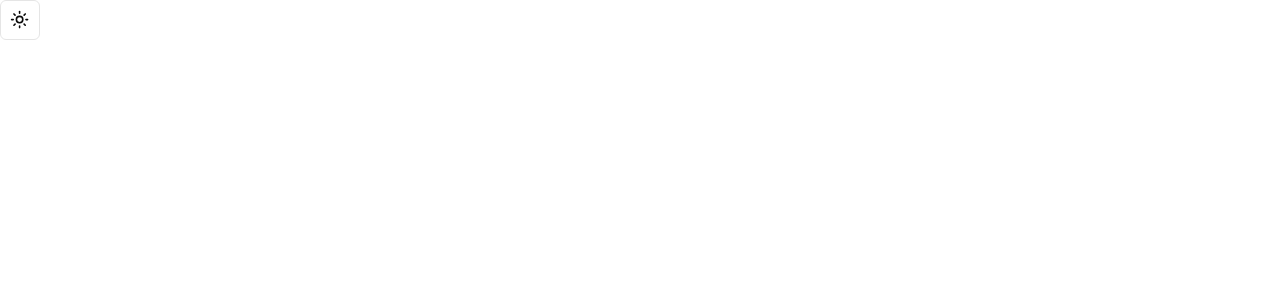
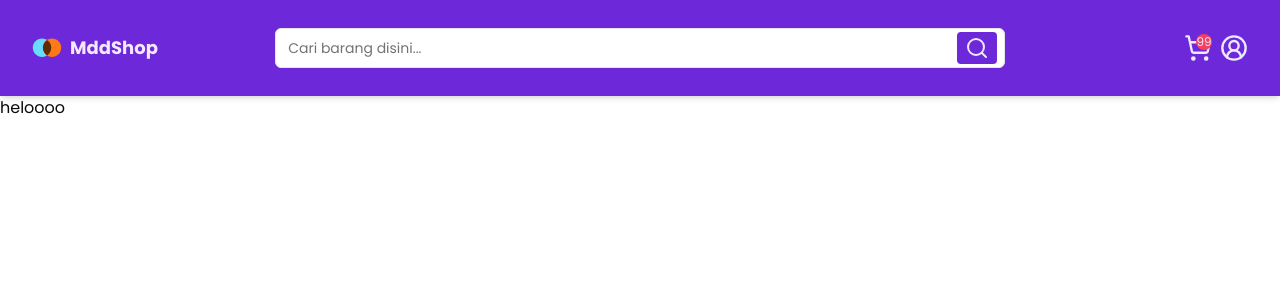
Before and after one commit to ahmaddzidnii/e-commerce, a Next.js app in the folder frontend/: page / in a window 1280 px wide. Shown: the top 300 px of the page. Built offline with nearby package versions, Linux system fonts and the light colour scheme.

Commit message:
frontend: feature: add navbar

```diff
--- /dev/null
+++ b/frontend/app/(e-commerce)/layout.tsx
@@ -0,0 +1,12 @@
+import { Navbar } from "@/components/navbar";
+
+const EcommerceLayout = ({ children }: { children: React.ReactNode }) => {
+  return (
+    <>
+      <Navbar />
+      <main className="pt-24">{children}</main>
+    </>
+  );
+};
+
+export default EcommerceLayout;
--- /dev/null
+++ b/frontend/app/(e-commerce)/page.tsx
@@ -0,0 +1,3 @@
+export default function Home() {
+  return <main>heloooo</main>;
+}
--- a/frontend/app/layout.tsx
+++ b/frontend/app/layout.tsx
@@ -1,10 +1,10 @@
 import type { Metadata } from "next";
-import { Inter } from "next/font/google";
+import { Poppins } from "next/font/google";
 import "./globals.css";
 import NextTopLoader from "nextjs-toploader";
 import { ThemeProvider } from "@/components/providers/theme-provider";
 
-const inter = Inter({ subsets: ["latin"] });
+const poppins = Poppins({ subsets: ["latin"], weight: ["100", "200", "300", "400", "500", "600", "700", "800", "900"] });
 
 export const metadata: Metadata = {
   title: {
@@ -17,11 +17,9 @@ export const metadata: Metadata = {
 export default function RootLayout({ children }: { children: React.ReactNode }) {
   return (
     <html lang="en" suppressHydrationWarning>
-      <body className={inter.className}>
+      <body className={poppins.className}>
         <NextTopLoader showSpinner={false} />
-        <ThemeProvider attribute="class" defaultTheme="system" enableSystem disableTransitionOnChange>
-          {children}
-        </ThemeProvider>
+        {children}
       </body>
     </html>
   );
--- a/frontend/app/page.tsx
+++ /dev/null
@@ -1,9 +0,0 @@
-import { ModeToggle } from "@/components/mode-toogle";
-
-export default function Home() {
-  return (
-    <main>
-      <ModeToggle />
-    </main>
-  );
-}
--- /dev/null
+++ b/frontend/components/logo.tsx
@@ -0,0 +1,13 @@
+import Image from "next/image";
+import Link from "next/link";
+
+export const Logo = () => {
+  return (
+    <Link href="/">
+      <div className="flex items-center gap-x-2">
+        <Image src="/logo.svg" alt="logo" width={30} height={30} />
+        <p className="text-lg text-purple-100 font-bold hidden md:block">MddShop</p>
+      </div>
+    </Link>
+  );
+};
--- /dev/null
+++ b/frontend/components/navbar.tsx
@@ -0,0 +1,47 @@
+"use client";
+import { CircleUserRoundIcon, SearchIcon, ShoppingCartIcon } from "lucide-react";
+import { Logo } from "./logo";
+import Link from "next/link";
+import { Input } from "./ui/input";
+import { useState } from "react";
+
+export const Navbar = () => {
+  const [isSearchExpanded, setIsSearchExpanded] = useState(false);
+  return (
+    <nav className=" w-full h-24 py-2 flex items-center fixed shadow-md bg-violet-700 text-violet-100">
+      <div className="container">
+        <div className=" flex items-center justify-between ">
+          <div className="w-[20%]">
+            <Logo />
+          </div>
+          <div className="w-[60%] relative">
+            <Input
+              className="text-black"
+              placeholder="Cari barang disini..."
+              onChange={(e: any) => {
+                if (e.target.value.length > 0) {
+                  setIsSearchExpanded(true);
+                } else {
+                  setIsSearchExpanded(false);
+                }
+              }}
+            />
+            <div role="button" className="bg-violet-700 absolute top-1 right-2 px-2 py-1 rounded-sm">
+              <SearchIcon className="w-6 h-6" />
+            </div>
+            {isSearchExpanded && <div className="w-full h-[300px] bg-violet-50 absolute top-11 rounded-sm shadow-md"></div>}
+          </div>
+          <div className="w-[20%] flex gap-x-2 justify-end">
+            <Link href="/cart" className="relative">
+              <ShoppingCartIcon className="w-7 h-7" />
+              <span className="absolute top-0 right-0 text-xs text-violet-100 bg-rose-500 rounded-full w-4 h-4 flex items-center justify-center">99</span>
+            </Link>
+            <Link href="/cart">
+              <CircleUserRoundIcon className="w-7 h-7" />
+            </Link>
+          </div>
+        </div>
+      </div>
+    </nav>
+  );
+};
--- /dev/null
+++ b/frontend/components/ui/input.tsx
@@ -0,0 +1,25 @@
+import * as React from "react"
+
+import { cn } from "@/lib/utils"
+
+export interface InputProps
+  extends React.InputHTMLAttributes<HTMLInputElement> {}
+
+const Input = React.forwardRef<HTMLInputElement, InputProps>(
+  ({ className, type, ...props }, ref) => {
+    return (
+      <input
+        type={type}
+        className={cn(
+          "flex h-10 w-full rounded-md border border-input bg-background px-3 py-2 text-sm ring-offset-background file:border-0 file:bg-transparent file:text-sm file:font-medium placeholder:text-muted-foreground focus-visible:outline-none focus-visible:ring-2 focus-visible:ring-ring focus-visible:ring-offset-2 disabled:cursor-not-allowed disabled:opacity-50",
+          className
+        )}
+        ref={ref}
+        {...props}
+      />
+    )
+  }
+)
+Input.displayName = "Input"
+
+export { Input }
--- a/frontend/tailwind.config.ts
+++ b/frontend/tailwind.config.ts
@@ -1,12 +1,7 @@
 /** @type {import('tailwindcss').Config} */
 module.exports = {
   darkMode: ["class"],
-  content: [
-    './pages/**/*.{ts,tsx}',
-    './components/**/*.{ts,tsx}',
-    './app/**/*.{ts,tsx}',
-    './src/**/*.{ts,tsx}',
-	],
+  content: ["./pages/**/*.{ts,tsx}", "./components/**/*.{ts,tsx}", "./app/**/*.{ts,tsx}", "./src/**/*.{ts,tsx}"],
   theme: {
     container: {
       center: true,
@@ -73,4 +68,4 @@ module.exports = {
     },
   },
   plugins: [require("tailwindcss-animate")],
-}
+};
```
Also changed, not shown: frontend/public/logo.svg (added).
